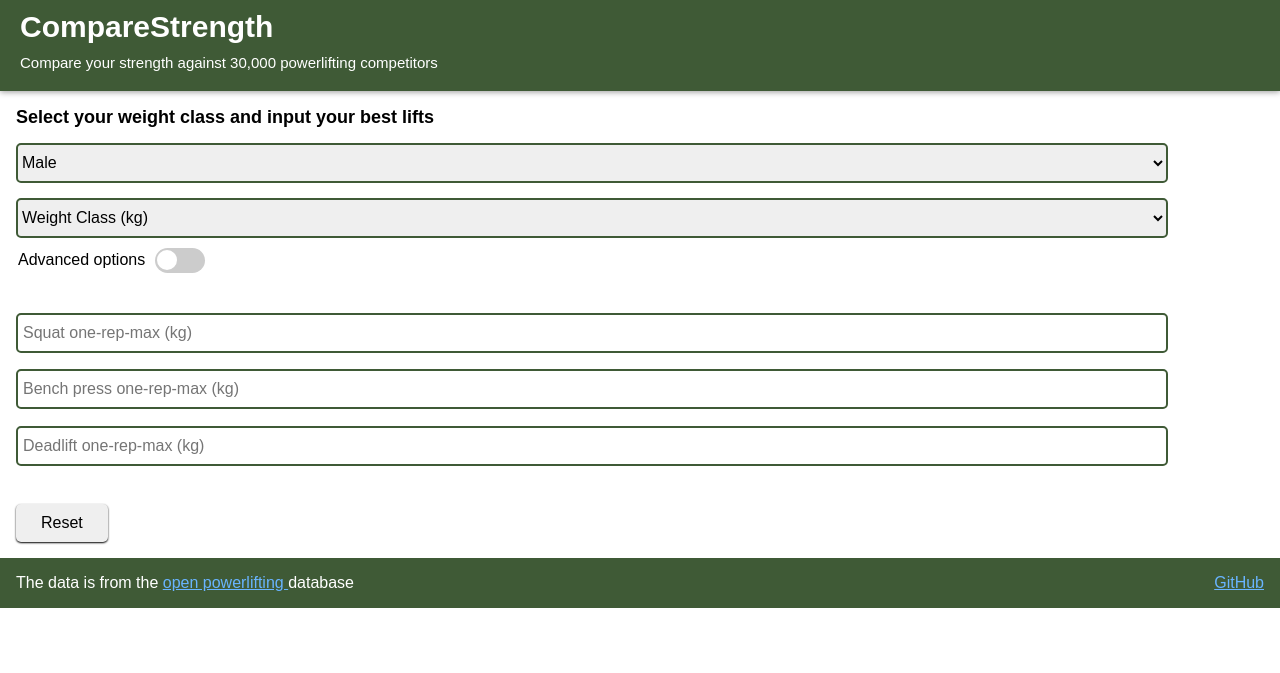
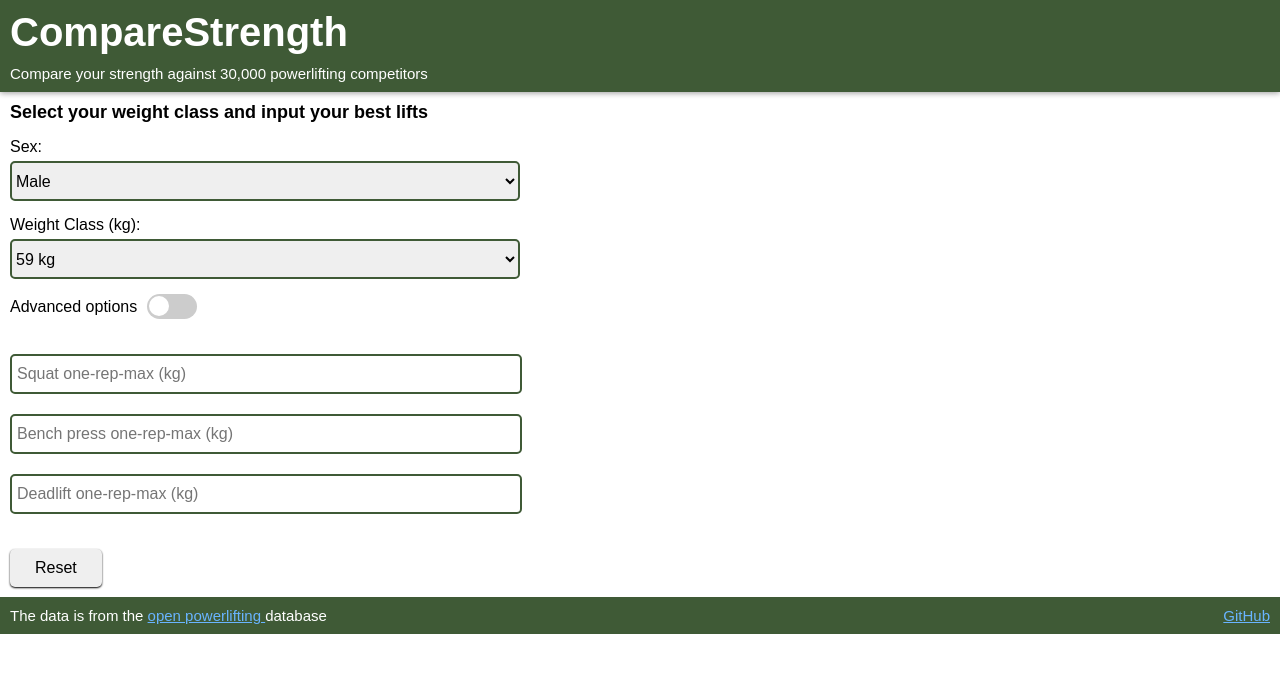
Before and after one commit to ViHak/compare-strength, a Python web app: template templates/index.html in a window 1280 px wide. Shown: the top 673 px of the page. Run offline with Jinja, Linux system fonts and the light colour scheme; the template is opened without the code that fills it, so the values that code supplies are empty; some libraries are stand-ins or nearby versions.

Commit message:
More reasonable HTML structure, updated project dependencies

```diff
--- a/requirements.txt
+++ b/requirements.txt
@@ -1,9 +1,10 @@
-fastapi==0.100.0
+fastapi==0.112.0
 Flask==2.3.2
 matplotlib==3.7.2
 numpy==1.25.1
 pandas==2.0.3
 polars==0.18.7
 scipy==1.11.1
-starlette==0.30.0
+starlette==0.37.2
 uvicorn==0.23.0
+connectorx==0.3.2
--- a/static/css/main.css
+++ b/static/css/main.css
@@ -1,3 +1,7 @@
+html{
+    font-size: 62.5%;
+}
+
 body {
     margin:0;
     font-family: sans-serif;
@@ -17,32 +21,53 @@ html, body {
 
 p{
     margin:0;
-    font-size:16px;
+    font-size:1.6rem;
 }
 
-.wrapper{
-    display: inline-grid;
-    margin: 1em;
+
+.main-section{
+    padding: 1rem;
+}
+
+.container{
+    display: inline-flex;
+    flex-direction:column;
+    row-gap:0.5rem;
     width:40vw;
 }
+
+.selection-wrapper{
+    display:flex;
+    flex-direction: column;
+    row-gap:0.5rem;
+    border:none;
+    padding:0;
+    margin-inline-start:0;
+}
+
+.selection-wrapper label{
+    margin-top:1rem;
+    font-size:1.6rem;
+}
+
 .input-box{
     display:flex;
     flex-direction: column;
+    row-gap:10px;
 }
 
 select{
-    font-size:16px;
+    font-size:1.6rem;
     height:40px;
     border-radius:5px;
     border: 2px solid #3f5a36;
 }
 
 .input-box input{
-    font-size:16px;
+    font-size:1.6rem;
     border: 2px solid #3f5a36;
-    margin-top:10px;
     height:40px;
-    font-size:16px;
+    font-size:1.6rem;
     border-radius:5px;
     padding:5px;
     transition: 0.2s ease;
@@ -53,63 +78,61 @@ input:hover{
 }
 
 .result-box{
-    padding:0.2em;
+    padding-left:10px;
     width:fit-content;
 }
-.grid-box{
+.input-wrapper{
     display: grid;
-    margin-top: 10px;
+    gap:1rem;
 }
 
 .navbar{
+    display:flex;
+    row-gap:1rem;
+    flex-direction:column;
     background-color:#3f5a36;
-    padding:0em 1em 1em 1em;
-    font-size:20px;
+    padding:1rem;
+    font-size:2rem;
     box-shadow: 0 1px 6px 0 rgba(0,0,0,.4);
     color:white;
 }
 
+h1, h2, h3{
+    margin:0;
+}
+
 .wrapper-title h2{
     margin-top:0;
-    font-size:20px;
+    font-size:2rem;
 }
 
 .footer{
     background-color: #3f5a36;
     width: 100%;
-    bottom: 0;
     padding: 1em;
     box-sizing: border-box;
-    display: grid;
-    grid-auto-columns: 1fr;
-    grid-auto-flow: column;
     color:white;
+    display:flex;
+    justify-content:space-between;
 }
 
-.header-title{
-    margin:0;
-    margin-bottom: 10px;
-    padding-top: 10px;
-}
 
-select:not(:first-of-type){
-    margin-top:15px;
-}
-
-.button-div button{
+.button-wrapper button{
     cursor:pointer;
     border-radius:5px;
     border:none;
     box-shadow:0px 1px 2px 0px black;
-    font-size:16px;
+    font-size:1.6rem;
     transition: 0.2s ease;
 }
 
-.button-div button:hover{
+
+.button-wrapper button:hover{
     background-color:#dbd7d7;
 }
 
-.button-div{
+
+.button-wrapper{
     margin-top:2em;
 }
 
@@ -135,11 +158,12 @@ select{
     display:none;
 }
 
-.toggle-switch{
+.advanced-options-toggle{
     display: flex;
     align-items: center;
     gap:10px;
-    margin:10px 2px;
+    font-size:1.6rem;
+    margin:10px 0px;
 }
 
 #toggle {
@@ -179,11 +203,12 @@ select{
     transform: translateX(25px);
   }
 
+
 @media only screen and (max-device-width:1240px){
     .wrapper{
         width:90vw;
     }
-    .grid-box{
+    .input-wrapper{
         display: grid;
         margin-top: 20px;
     }
@@ -192,13 +217,14 @@ select{
     }
     .wrapper-title h2{
         margin-top:0;
-        font-size:18px;
+        font-size:1.8rem;
     }
     .input{
-	    box-sizing:border-box;
-	}
+        box-sizing:border-box;
+    }
     p{
-        font-size:15px;
+        font-size:1.5rem;
     }
 
+
 }
--- a/templates/index.html
+++ b/templates/index.html
@@ -1,4 +1,5 @@
 {% extends 'base.html' %}
+
 
 {% block head %}
      <meta name="description" content = "Compare your strength">
@@ -7,26 +8,29 @@
      <script src="https://ajax.googleapis.com/ajax/libs/jquery/3.1.1/jquery.min.js"></script>
 {% endblock%}
 
+
 {% block body %}
 
-<div class = "navbar">
-  <h2 class = "header-title">CompareStrength</h2>
+
+<header class = "navbar">
+  <h1>CompareStrength</h1>
   <p>Compare your strength against 30,000 powerlifting competitors</p>
-</div>
+</header>
 
-<div class = "wrapper">
+<section class = "main-section">
+  <div class ="container">
     <div class = "wrapper-title">
       <h2>Select your weight class and input your best lifts</h2>
     </div>
-
+    <form>
+      <fieldset class = "selection-wrapper">
+        <label for="sex">Sex:</label>
         <select name = "sex" id = "sex" class = "sex">
           <option value = "M">Male</option>
           <option value = "F">Female</option>
         </select>
-
-        <label for = "weight_classes"></label>
+        <label for="weight_classes">Weight Class (kg):</label>
         <select name = "weight_classes" id = "weight_classes" class = "class-selector">
-          <option value="" disabled selected hidden>Weight Class (kg)</option>
           <option value="59">59 kg</option>
           <option value="66">66 kg</option>
           <option value="74">74 kg</option>
@@ -36,48 +40,56 @@
           <option value="120">120 kg</option>
           <option value="121">120 kg+</option>
         </select>
+      </fieldset>
+    </form>
 
+    <div>
+    <form>
+        <fieldset class = "selection-wrapper">
           <select name = "division" id = "division" class = "division">
             <option value = "tested">Drug-tested results</option>
             <option value = "non_tested">All results</option>
           </select>
-
           <select name = "percentile" id = "percentile" class = "percentile">
             <option value = "percentile-of-lift">Percentile of lift</option>
             <option value = "weight-at-percentile">Lift at percentile</option>
           </select>
-        <div class="toggle-switch">
+        </fieldset>
+      </form>
+    <div class="advanced-options-toggle">
       <label for="toggle" class="toggle-label">Advanced options</label>
       <input id="toggle" type="checkbox" />
       <label for="toggle" class="switch"></label>
     </div>
-        <div class = "grid-box">
+    </div>
+      <div class = "input-wrapper">
         <div class = "input-box">
           <input type= "text" id = "1" name = "squat" class = "input" placeholder = "Squat one-rep-max (kg)">
-            <div class = "result-box" id = "aha"></div>
+          <div class = "result-box"></div>
         </div>
-
         <div class = "input-box">
           <input type = "text" id = "2" name = "bench" class = "input" placeholder = "Bench press one-rep-max (kg)">
           <div class = "result-box"></div>
         </div>
-
         <div class = "input-box">
           <input type = "text" id = "3" name = "deadlift" class = "input" placeholder = "Deadlift one-rep-max (kg)">
           <div class = "result-box"></div>
         </div>
       </div>
 
-        <div class = "button-div">
-          <button type = "button" class = "reset-button" id = "reset-button">
+      <div class = "button-wrapper">
+        <button type = "button" class = "reset-button">
           Reset
         </button>
       </div>
   </div>
-<div class = "footer">
-  <div>The data is from the <a href = "https://www.kaggle.com/open-powerlifting/powerlifting-database">open powerlifting </a>database</div>
-  <div style="text-align-last: end";><a href="https://github.com/ViHak/compare-strength">GitHub</a></div>
-</div>
+</section>
+
+
+<footer class = "footer">
+  <p>The data is from the <a href = "https://www.kaggle.com/open-powerlifting/powerlifting-database">open powerlifting </a>database</p>
+  <p style="text-align-last: end;"><a href="https://github.com/ViHak/compare-strength">GitHub</a></p>
+</footer>
 
 <script>
   document.getElementById("sex").addEventListener("change", function() {
@@ -87,8 +99,9 @@
 
       var $cw = $("#weight_classes");
       $cw.empty();
-      $('.grid-box input').val('');
-      $('.grid-box .result-box p').text('');
+      $('.input-wrapper input').val('');
+      $('.input-wrapper .result-box p').text('');
+
 
       $.each(new_options, function(key, value){
         $cw.append($("<option></option>").attr("value", value).text(key));
@@ -99,10 +112,11 @@
       var weight_classes = [47, 52, 57, 63, 69, 76, 84, 85]
       var new_options = {"Weight Class (kg)":"", "47 kg":47, "52 kg":52, "57 kg":57, "63 kg":63, "69 kg":69, "76 kg":76, "84 kg":84, "84 kg+":85}
 
+
       var $cw = $("#weight_classes");
       $cw.empty();
-      $('.grid-box input').val('');
-      $('.grid-box .result-box p').text('');
+      $('.input-wrapper input').val('');
+      $('.input-wrapper .result-box p').text('');
 
       $.each(new_options, function(key,value){
         $cw.append($("<option></option>").attr("value", value).text(key));
@@ -130,26 +144,27 @@
 <script>
   document.getElementById("percentile").addEventListener("change", function() {
     if($(this).val()==="weight-at-percentile"){
-      $('.grid-box input').eq(0).attr('placeholder', 'Input the percentile [1-100] for the squat');
-      $('.grid-box input').eq(1).attr('placeholder', 'Input the percentile [1-100] for the bench press');
-      $('.grid-box input').eq(2).attr('placeholder', 'Input the percentile [1-100] for the deadlift');
+      $('.input-wrapper input').eq(0).attr('placeholder', 'Input the percentile [1-100] for the squat');
+      $('.input-wrapper input').eq(1).attr('placeholder', 'Input the percentile [1-100] for the bench press');
+      $('.input-wrapper input').eq(2).attr('placeholder', 'Input the percentile [1-100] for the deadlift');
     }
     else{
-      $('.grid-box input').eq(0).attr('placeholder', 'Squat one-rep-max (kg)');
-      $('.grid-box input').eq(1).attr('placeholder', 'Bench press one-rep-max (kg)');
-      $('.grid-box input').eq(2).attr('placeholder', 'Deadlift one-rep-max (kg)');
+      $('.input-wrapper input').eq(0).attr('placeholder', 'Squat one-rep-max (kg)');
+      $('.input-wrapper input').eq(1).attr('placeholder', 'Bench press one-rep-max (kg)');
+      $('.input-wrapper input').eq(2).attr('placeholder', 'Deadlift one-rep-max (kg)');
     }
-    $('.grid-box input').val('');
-    $('.grid-box .result-box p').text('');
+    $('.input-wrapper input').val('');
+    $('.input-wrapper .result-box p').text('');
   });
   </script>
 
+
 <script>
     $(document).ready(function(){
-      $('.wrapper').on('change', '.grid-box .input-box .input', function(){
+      $('.container').on('change', '.input-wrapper .input-box .input', function(){
         /*Checks that the user has chosen a weight class or that their input is of correct type*/
         if($("#weight_classes option:selected").is(":disabled")||(!$.isNumeric($(this).val()))){
-          $(".wrapper .grid-box .input-box:nth-of-type("+$(this).attr('id')+") .result-box").html('<p>'+""+'</p>');
+          $(".container .input-wrapper .input-box:nth-of-type("+$(this).attr('id')+") .result-box").html('<p>'+""+'</p>');
           return;
         }
 
@@ -169,14 +184,14 @@
           type: "get",
           data: {weight_class: weight_class, weight_class_kg:weight_class_kg, lifted_weight:lifted_weight, id:id, lift:lift, sex:sex, division:division, calculating_method:calculating_method},
           success: function(response) {
-            $(".wrapper .grid-box .input-box:nth-of-type("+id+") .result-box").html('<p>'+response.result.toString()+'</p>');
+            $(".container .input-wrapper .input-box:nth-of-type("+id+") .result-box").html('<p>'+response.result.toString()+'</p>');
           },
          });
       });
     });
 
     $(document).ready(function(){
-      $('.wrapper').on('change', '#weight_classes', function(){
+      $('.container').on('change', '#weight_classes', function(){
          var weight_class = $("#weight_classes option:selected").val();
          var weight_class_kg = $("#weight_classes option:selected").text();
          var sex = $("#sex").val();
@@ -197,7 +212,7 @@
     });
 
     $(document).ready(function(){
-      $('.wrapper').on('change', '#division', function(){
+      $('.container').on('change', '#division', function(){
          var weight_class = $("#weight_classes option:selected").val();
          var weight_class_kg = $("#weight_classes option:selected").text();
          var sex = $("#sex").val();
@@ -217,6 +232,7 @@
       });
     });
 
+
     function changeAll(weight_class, weight_class_kg, id, lift, lifted_weight, sex, division, calculating_method){
       var weight_class = weight_class;
       var weight_class_kg = weight_class_kg;
@@ -232,21 +248,21 @@
               type: "get",
               data: {weight_class, weight_class_kg: weight_class_kg, lifted_weight:lifted_weight, id:id, lift:lift, sex:sex, division:division, calculating_method:calculating_method},
               success:function(response){
-                $(".wrapper .grid-box .input-box:nth-of-type("+id+") .result-box").html('<p>'+response.result.toString()+'</p>');
+                $(".container .input-wrapper .input-box:nth-of-type("+id+") .result-box").html('<p>'+response.result.toString()+'</p>');
               }
             });
     }
 </script>
 
 <script>
-  document.getElementById("reset-button").addEventListener("click", function() {
-
+  document.querySelector(".reset-button").addEventListener("click", function() {
      var val1 = $("#weight_classes option:selected").html();
      const $select = document.querySelector('#weight_classes');
      $select.querySelectorAll('option')[0].selected = val1;
 
-     $('.grid-box input').val('');
-     $('.grid-box .result-box p').text('');
+
+     $('.input-wrapper input').val('');
+     $('.input-wrapper .result-box p').text('');
  });
 </script>
 {% endblock%}
```
Lines whose indentation alone changed are shown as unchanged.
